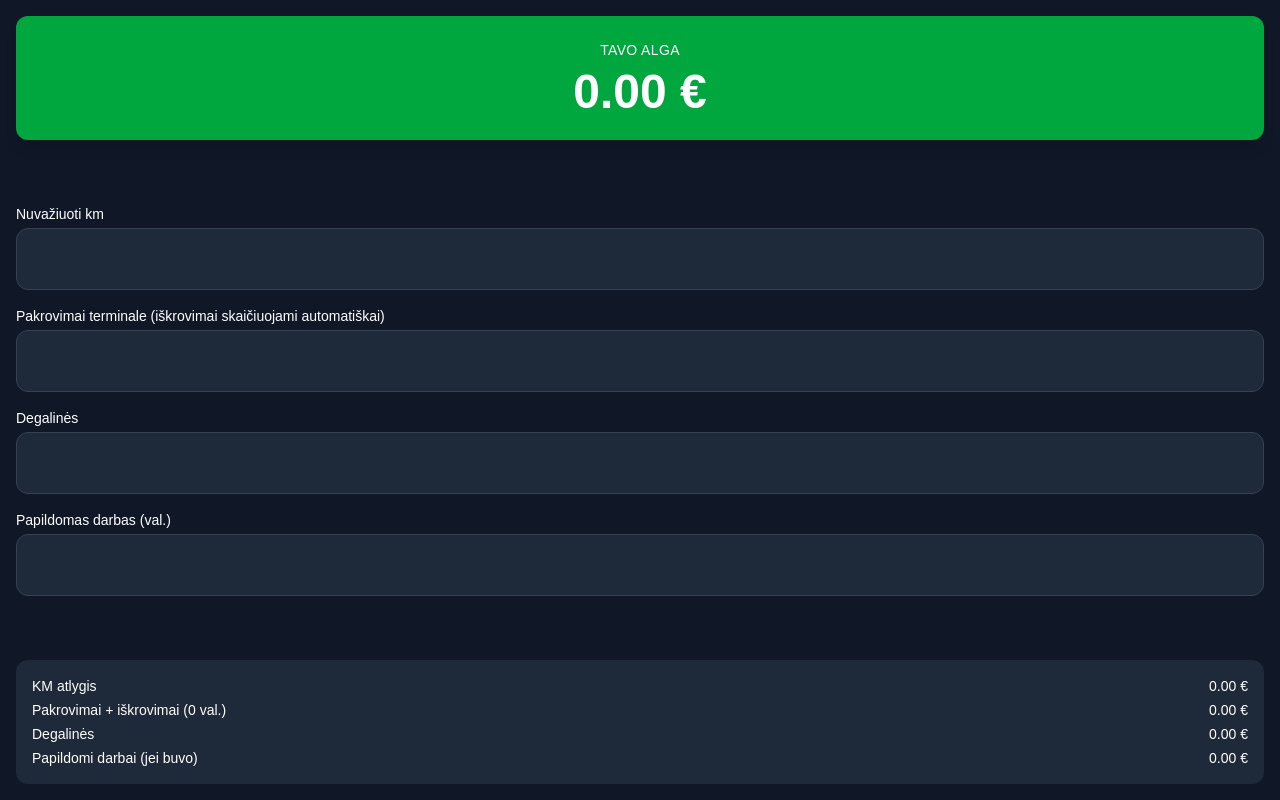
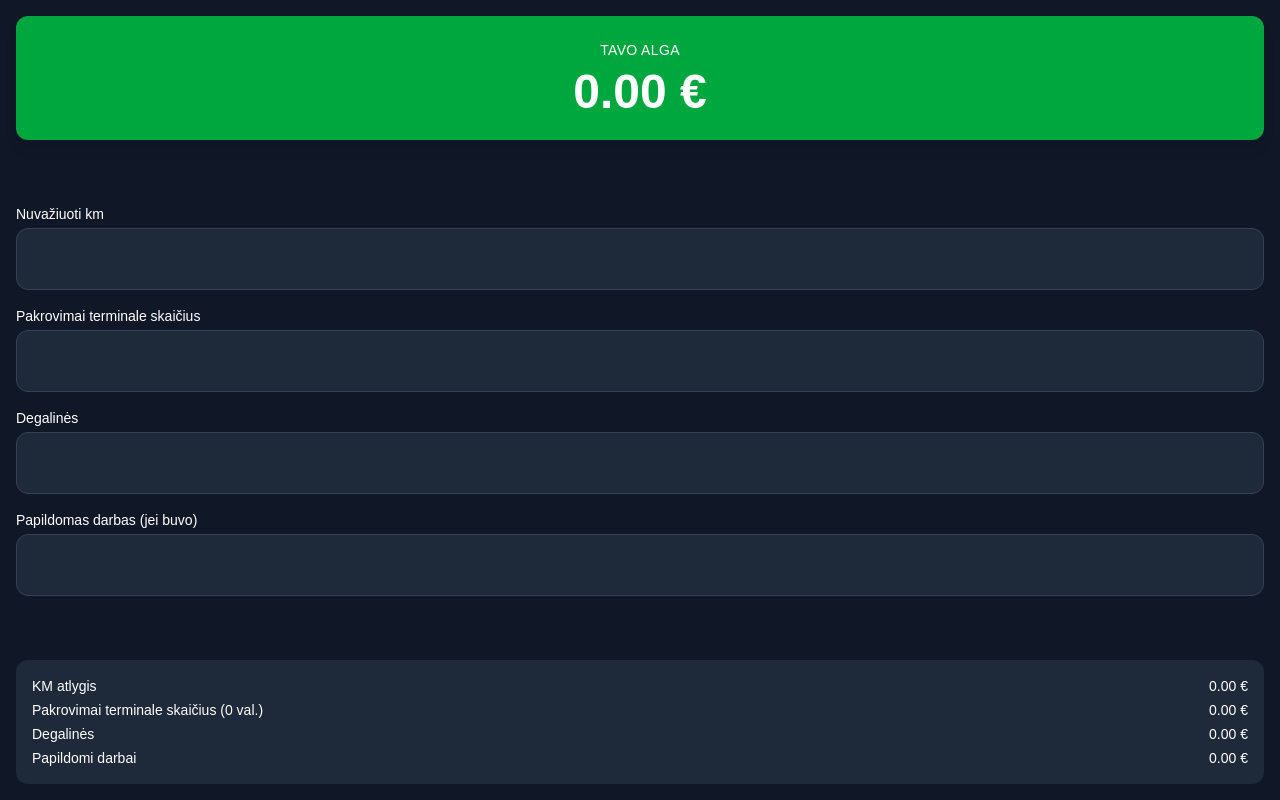
Before and after one commit to RamunasPoc/vaizga, a Next.js app: page / in a window 1280 px wide. Built offline with nearby package versions, Linux system fonts and the light colour scheme.

Commit message:
atnaujintas

```diff
--- a/app/page.tsx
+++ b/app/page.tsx
@@ -34,20 +34,20 @@ export default function DriverSalaryCalculator() {
       <div className="space-y-4">
         <Input label="Nuvažiuoti km" value={km} setValue={setKm} />
         <Input
-          label="Pakrovimai terminale (iškrovimai skaičiuojami automatiškai)"
+          label="Pakrovimai terminale skaičius"
           value={loads}
           setValue={setLoads}
         />
         <Input label="Degalinės" value={stations} setValue={setStations} />
-        <Input label="Papildomas darbas (val.)" value={extraHours} setValue={setExtraHours} />
+        <Input label="Papildomas darbas (jei buvo)" value={extraHours} setValue={setExtraHours} />
       </div>
 
       {/* DETALĖS */}
       <div className="mt-6 bg-gray-800 rounded-xl p-4 text-sm space-y-1">
         <Row text="KM atlygis" value={kmPay} />
-        <Row text={`Pakrovimai + iškrovimai (${loadHours} val.)`} value={loadPay} />
+        <Row text={`Pakrovimai terminale skaičius (${loadHours} val.)`} value={loadPay} />
         <Row text="Degalinės" value={stationPay} />
-        <Row text="Papildomi darbai (jei buvo)" value={extraPay} />
+        <Row text="Papildomi darbai" value={extraPay} />
       </div>
     </main>
   );
```
